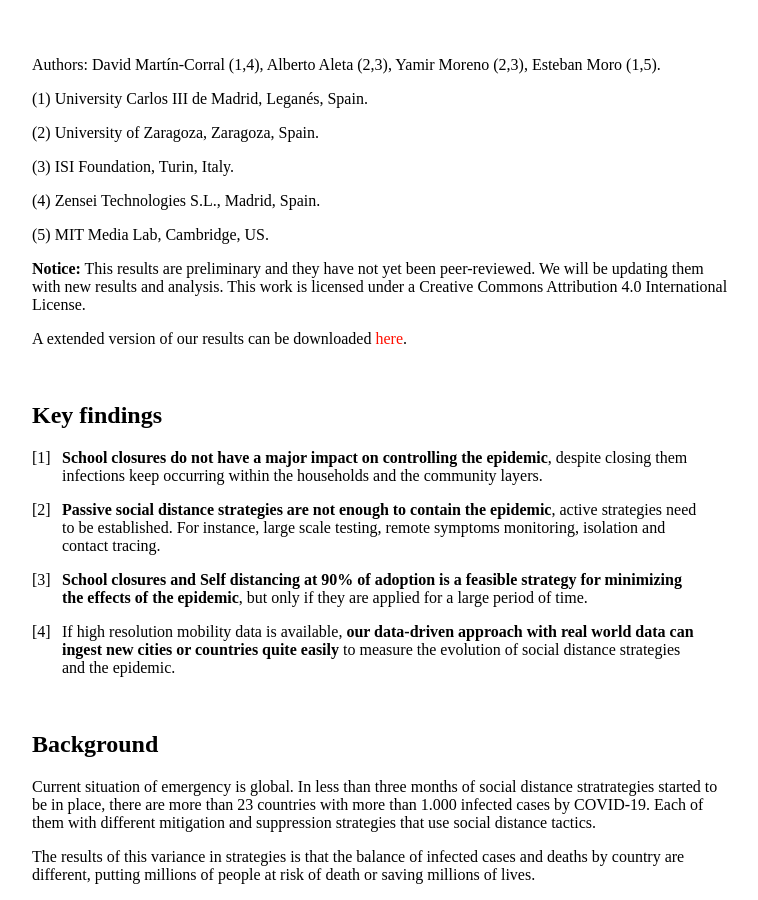
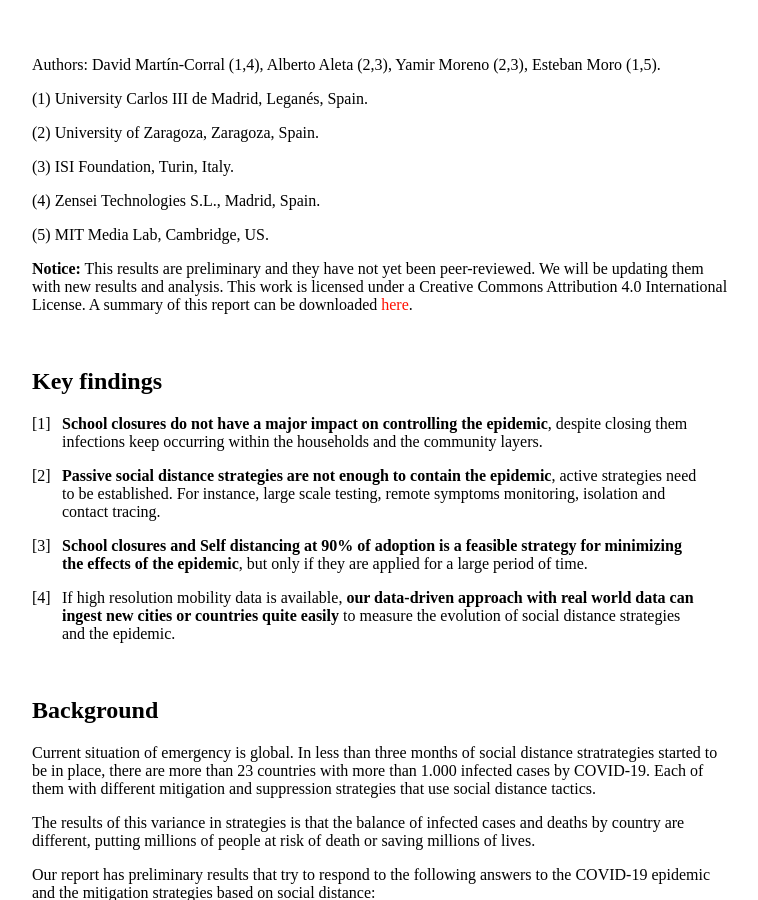
Before and after one commit to covid-19-sds/covid-19-sds.github.io, a Jekyll site: the page built from index.md, in a window 1280 px wide and 900 px high, scrolled down 303 px. Shown: the whole window, without its empty margins (258-1016 px from the left). Built offline with Jekyll 4.4.1, drawn with Linux system fonts in a browser that asks for light colours; some of the changed text lies outside the part shown.

Commit message:
Update blog

```diff
--- a/index.md
+++ b/index.md
@@ -22,9 +22,7 @@ Authors: David Martín-Corral (1,4), Alberto Aleta (2,3), Yamir Moreno (2,3), Es
 
 (5) MIT Media Lab, Cambridge, US.
 
-**Notice:** This results are preliminary and they have not yet been peer-reviewed. We will be updating them with new results and analysis. This work is licensed under a Creative Commons Attribution 4.0 International License.
-
-A extended version of our results can be downloaded [here](/).
+**Notice:** This results are preliminary and they have not yet been peer-reviewed. We will be updating them with new results and analysis. This work is licensed under a Creative Commons Attribution 4.0 International License. A summary of this report can be downloaded [here](/).
 
 <br>
 
@@ -124,8 +122,6 @@ In the previous chart we can see the distribution of adults and children in the
 
 **5) Case distribution by layer:** Finally, the main proportion of cases take place in the community and workplaces, nearly a 50% of them. Then households are the second place where people are infected. And finally, schools. We do not see differences in the distribution of cases with duration of the measures.
 
-A extended version of our results can be downloaded [here](/).
-
 ## Data Protection
 
 This research was solely based on data from anonymized users who have opted-in to provide access to their location data anonymously, through a GDPR-compliant framework. The analysis never singled out identifiable individuals and no attempts were made to link these data to third party data about an individual.
```
